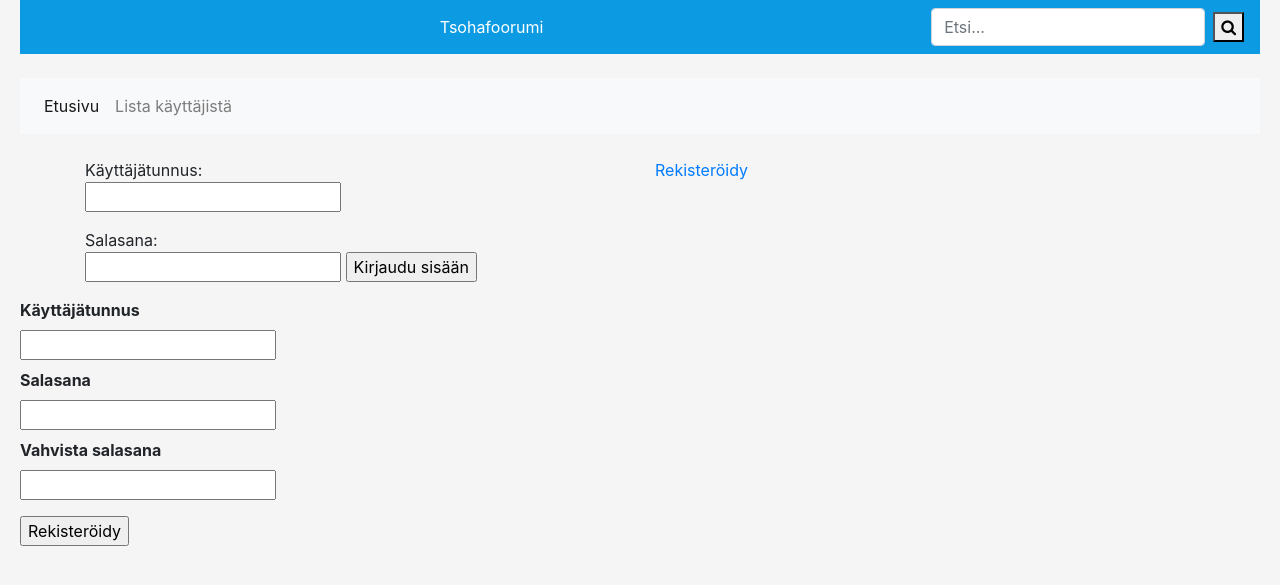
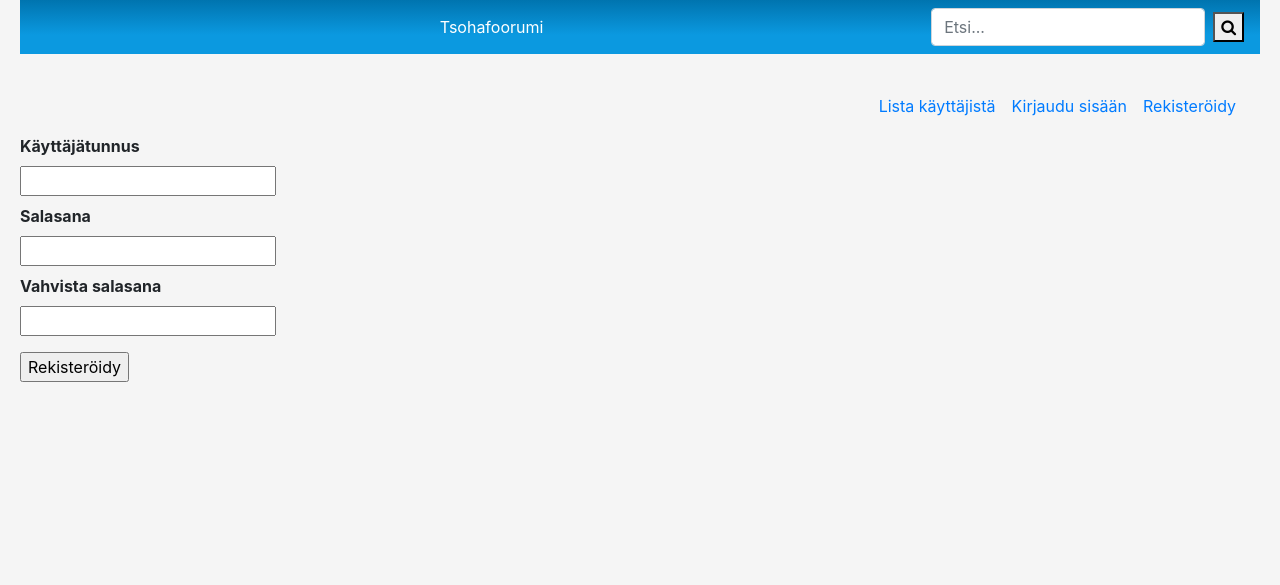
Before and after one commit to karhis/Tsohafoorumi, a Flask app: page /register in a window 1280 px wide. Shown: the top 585 px of the page. Run offline with Flask 2, Linux system fonts and the light colour scheme; some libraries are stand-ins or nearby versions.

Commit message:
Breadcrumbit linkit navbariin. Navbar tehty uudestaan. Pieniä ulkoasumuutoksia. Tykkäysten hakua parannettu. Lankojen routing muutettu yhteneväisemmäksi

```diff
--- a/forms.py
+++ b/forms.py
@@ -4,3 +4,7 @@ class RegistartionForm(Form):
     username = StringField('Käyttäjätunnus', [validators.InputRequired(), validators.Length(min=1, max=32)])
     password = PasswordField('Salasana', [validators.InputRequired(), validators.EqualTo('confirm', message='Salasanat eivät täsmää')])
     confirm = PasswordField('Vahvista salasana')
+
+class LoginForm(Form):
+    username = StringField('Käyttäjätunnus', [validators.InputRequired(), validators.Length(min=1, max=32)])
+    password = PasswordField('Salasana', [validators.InputRequired()])
--- a/messages.py
+++ b/messages.py
@@ -39,8 +39,8 @@ def get_replys_titles(id):
     return result.fetchall()
 
 def get_replys(thread_id):
-    sql = "SELECT M.id, M.content, M.created_by, M.date, U.name FROM messages M, users U WHERE thread_id=:id AND M.visible AND M.created_by=U.id"
-    result = db.session.execute(sql, {"id":thread_id})
+    sql = "SELECT M.id, M.content, M.created_by, M.date, U.name, COUNT(DISTINCT T.id) FROM messages M LEFT OUTER JOIN thanks T ON M.id=T.message_id LEFT OUTER JOIN users U ON M.created_by=U.id WHERE M.thread_id=:thread_id AND M.visible GROUP BY M.id, U.name"
+    result = db.session.execute(sql, {"thread_id":thread_id})
     return result.fetchall()
 
 def get_latest_reply(subforum_id):
--- a/routes.py
+++ b/routes.py
@@ -4,8 +4,9 @@ import threads
 import messages
 import users
 import forums
-from forms import RegistartionForm
+from forms import RegistartionForm, LoginForm
 from flask import request, redirect, render_template, session, flash
+
 
 @app.route("/")
 def index():
@@ -24,11 +25,10 @@ def forum(forum_id):
 @app.route("/forum/<forum_id>/sub/<subforum_id>")
 def subforum(forum_id,subforum_id):
     titles = threads.get_thread_info(subforum_id)
-    subforum_id = subforum_id
     latest_reply = messages.get_latest_reply(subforum_id)
     subforum_name = forums.get_subforum_name(subforum_id)
-    forum_id = forum_id
-    return render_template("subforum.html", titles=titles, subforum_id=subforum_id, forum_id=forum_id, subforum_name=subforum_name, latest_reply=latest_reply)
+    forum_name = forums.get_forum_name(forum_id)
+    return render_template("subforum.html", titles=titles, subforum_id=subforum_id, forum_id=forum_id, subforum_name=subforum_name, forum_name=forum_name, latest_reply=latest_reply)
 
 @app.route("/createforum", methods=["POST"])
 def createforum():
@@ -57,6 +57,11 @@ def new(forum_id,subforum_id):
     subforum_id = subforum_id
     forum_id = forum_id;
     return render_template("new.html", subforum_id=subforum_id, forum_id=forum_id)
+
+@app.route("/login")
+def login_form():
+    form = LoginForm()
+    return render_template("login.html", form=form)
 
 @app.route("/login", methods=["POST"])
 def login():
@@ -176,13 +181,14 @@ def send():
     flash('Keskustelu luotu!')
     return redirect("/forum/"+str(forum_id)+"/sub/"+str(subforum_id))
 
-@app.route("/thread/<id>")
-def thread(id):
-    title = threads.get_title(id)
-    locked = threads.get_locked(id)
-    replys = messages.get_replys(id)
-    likes = thanks.get_all_thanks()
-    return render_template("thread.html", title=title, locked=locked, messages=replys, id=id, thanks=likes)
+@app.route("/forum/<forum_id>/sub/<subforum_id>/thread/<thread_id>")
+def thread(forum_id,subforum_id,thread_id):
+    title = threads.get_title(thread_id)
+    locked = threads.get_locked(thread_id)
+    replys = messages.get_replys(thread_id)
+    subforum_name = forums.get_subforum_name(subforum_id)
+    forum_name = forums.get_forum_name(forum_id)
+    return render_template("thread.html", title=title, locked=locked, messages=replys, thread_id=thread_id, subforum_name=subforum_name, forum_name=forum_name, forum_id=forum_id, subforum_id=subforum_id)
 
 @app.route("/lock", methods=["POST"])
 def lock():
--- a/static/css/main.css
+++ b/static/css/main.css
@@ -11,10 +11,6 @@
   background: #0C9BE3;
 }
 
-.container2 {
-  display: grid;
-  grid-template-columns: repeat(auto-fill, minmax(100px, 1fr));
-}
 form.example input[type=text] {
   padding: 10px;
   font-size: 17px;
@@ -23,7 +19,6 @@
   width: 80%;
   background: #f1f1f1;
 }
-
 
 table {
   border: 5px solid #0C9BE3;
@@ -53,6 +48,11 @@
   height: 15px;
 }
 
+nav.navbar-lightjustify-content-between {
+  background: rgb(11,153,224);
+  background: linear-gradient(0deg, rgba(11,153,224,1) 35%, rgba(0,116,175,1) 100%);
+}
+
 #wrap {
   padding: 0 20px;
   min-width: 650px;
@@ -65,8 +65,6 @@
   margin-bottom: 4px;
   padding: 0 10px;
 }
-
-
 
 form.example button {
   float: left;
@@ -83,7 +81,6 @@
 form.example button:hover {
   background: #0b7dda;
 }
-
 
 form.example::after {
   content: "";
--- a/templates/chat.html
+++ b/templates/chat.html
@@ -1,6 +1,11 @@
 {% extends "layout.html" %}
 {% block title %}Chat - {{profile[0]}}{% endblock %}
 {% block content %}
+<nav aria-label="breadcrumb">
+  <ol class="breadcrumb">
+    <li class="breadcrumb-item active" aria-current="page">Etusivu</li>
+  </ol>
+</nav>
 <h1>{{ profile[0] }} </h1>
 <br>
 {% if profile[1] %}
--- a/templates/forum.html
+++ b/templates/forum.html
@@ -1,6 +1,12 @@
 {% extends "layout.html" %}
 {% block title %}{{ forumname }}{% endblock %}
 {% block content %}
+<nav aria-label="breadcrumb">
+  <ol class="breadcrumb">
+    <li class="breadcrumb-item"><a href="/">Etusivu</a></li>
+    <li class="breadcrumb-item active" aria-current="page">{{ forumname }}</li>
+  </ol>
+</nav>
 {% if session["mod"] %}
   <hr>
   <a href="/forum/{{ forum_id }}/newforum">Luo alalauta</a>
--- a/templates/index.html
+++ b/templates/index.html
@@ -1,6 +1,11 @@
 {% extends "layout.html" %}
 {% block title %}Etusivu{% endblock %}
 {% block content %}
+<nav aria-label="breadcrumb">
+  <ol class="breadcrumb">
+    <li class="breadcrumb-item active" aria-current="page">Etusivu</li>
+  </ol>
+</nav>
 <hr>
 {% if session["mod"] %}
   <a href="/newforum">Luo keskustelualue</a>
--- a/templates/layout.html
+++ b/templates/layout.html
@@ -7,7 +7,7 @@
 
 <title>Tsohafoorumi - {% block title %}{% endblock %}</title>
 <div id="wrap">
-<nav class="navbar navbar-lightjustify-content-between" style="background-color: #0C9bE3">
+<nav class="navbar navbar-lightjustify-content-between">
   <a class="navbar-brand"><a href="/" class="text-white">Tsohafoorumi</a></a>
   <form class="form-inline" action="/result" method="GET">
     <input class="form-control mr-sm-2" type="search" placeholder="Etsi..." name="query">
@@ -26,50 +26,37 @@
     </ul>
   {% endif %}
 {% endwith %}
-<nav class="navbar navbar-expand-lg navbar-light bg-light" style="background-color: #CADCEA;">
-  <div class="collapse navbar-collapse" id="navbarColor02">
-    <ul class="navbar-nav mr-auto">
-      <li class="nav-item active">
-        <a class="nav-link" href="/">Etusivu<span class="sr-only">(current)</span></a>
+<nav class="navbar navbar-expand-sm">
+  <ul class="navbar-nav ml-auto">
+    <li class="nav-item">
+      <a class="nav-link" href="/userlist">
+        Lista käyttäjistä
+        </a>
+    </li>
+    {% if session["username"] %}
+      <li class="nav-item">
+        <a class="nav-link" href="/logout">
+          Kirjaudu ulos
+        </a>
+      </li>
+    {% else %}
+      <li class="nav-item">
+        <a class="nav-link" href="/login">
+          Kirjaudu sisään
+        </a>
       </li>
       <li class="nav-item">
-        <a class="nav-link" href="/userlist">Lista käyttäjistä</a>
+        <a class="nav-link" href="/register">
+          Rekisteröidy
+        </a>
       </li>
-      {% if session["username"] %}
-      <li class="nav-item">
-        <a class="nav-link" href="/logout">Kirjaudu ulos</a>
-      </li>
-      {% endif %}
-    </ul>
-  </div>
+    {% endif %}
+  </ul>
 </nav>
-{% if not session.username %}
-  <br>
-  <div class="container">
-    <div class="row">
-      <div class="col">
-        <form action="/login" method="POST">
-          <p>Käyttäjätunnus:<br>
-          <input type="text" name="username"</p>
-          <p>Salasana:<br>
-          <input type="password" name="password"</p>
-          <input type="submit" value="Kirjaudu sisään">
-        </form>
-      </div>
-      <div class="col">
-        <a class="nav link" href="/register">Rekisteröidy</a>
-      </div>
-    </div>
-  </div>
-{% endif %}
-
 {% if session["banned"] %}
   <div class="alert alert-danger" role="alert">
     Olet saanut porttikiellon!
   </div>
 {% endif %}
 {% block content %}{% endblock %}
-{% if session["username"] %}
-  <a class="nav-link" href="/logout">Kirjaudu ulos</a>
-{% endif %}
 </div>
--- a/templates/result.html
+++ b/templates/result.html
@@ -1,6 +1,11 @@
 {% extends "layout.html" %}
 {% block title %}Haku{% endblock %}
 {% block content %}
+<nav aria-label="breadcrumb">
+  <ol class="breadcrumb">
+    <li class="breadcrumb-item"><a href="/">Etusivu</a></li>
+  </ol>
+</nav>
 <table class="table table-hover">
   <thead>
     <tr>
--- a/templates/userlist.html
+++ b/templates/userlist.html
@@ -1,6 +1,11 @@
 {% extends "layout.html" %}
 {% block title %}Käyttäjälista{% endblock %}
 {% block content %}
+<nav aria-label="breadcrumb">
+  <ol class="breadcrumb">
+    <li class="breadcrumb-item"><a href="/">Etusivu</a></li>
+  </ol>
+</nav>
 <table class="table table-hover">
   <thead>
     <tr>
--- a/thanks.py
+++ b/thanks.py
@@ -1,10 +1,4 @@
 from db import db
-
-def get_all_thanks():
-    sql = "SELECT thread_id, message_id, COUNT(*) FROM thanks WHERE visible GROUP BY thread_id, message_id"
-    result = db.session.execute(sql)
-    thanks = result.fetchall()
-    return thanks
 
 def thank_message(message_id,username):
     try:
```
Also changed, not shown: templates/login.html (added, +12 -0 lines), templates/profile.html (+12 -4 lines), templates/subforum.html (+11 -10 lines), templates/thread.html (+8 -7 lines), README.md. Lines whose indentation alone changed are shown as unchanged.
